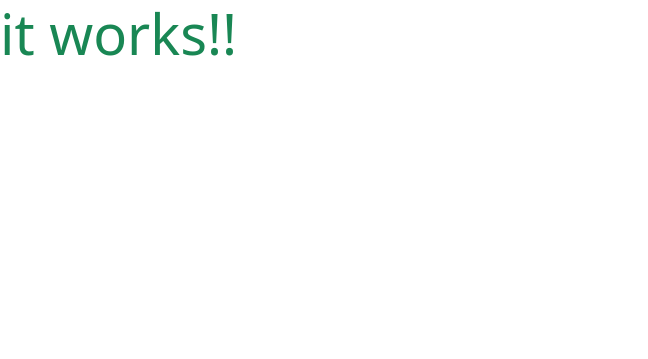
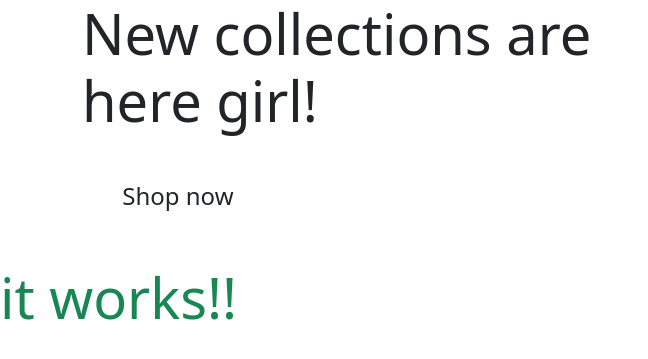
Before and after one commit to mayasaffron/boutique_ado_version_1, a Django app: page / in a window 1280 px wide. Shown: the top 359 px of the page, without its empty margins (0-648 px from the left). Run offline with Django 3.2, Linux system fonts and the light colour scheme.

Commit message:
added home page content

```diff
--- a/home/templates/home/index.html
+++ b/home/templates/home/index.html
@@ -2,6 +2,31 @@
 
 {% load static %}
 
+{% block page_header %}
+
+<container class="header-container">
+    <div class="row">
+        <div class="col">
+
+        </div>
+    </div>
+</container>
+
+{% endblock %}
+
 {% block content %}
+
+<div class="container h-100">
+    <div class="row h-100">
+        <div class="col-7 col-md-6 my-auto">
+           <h1 class="display-4 logo-font text-black">
+               New collections are here girl!
+           </h1>
+    <div class="my-5">
+        <h4><a href="" class="shop-now-button btn-lg btn rounded-0 text-uppercase py-3"></a> Shop now</h4>
+    </div>
+        </div>
+    </div>
+</div>
 <h1 class="display-4 text-success"> it works!!</h1>
 {% endblock %}
```
